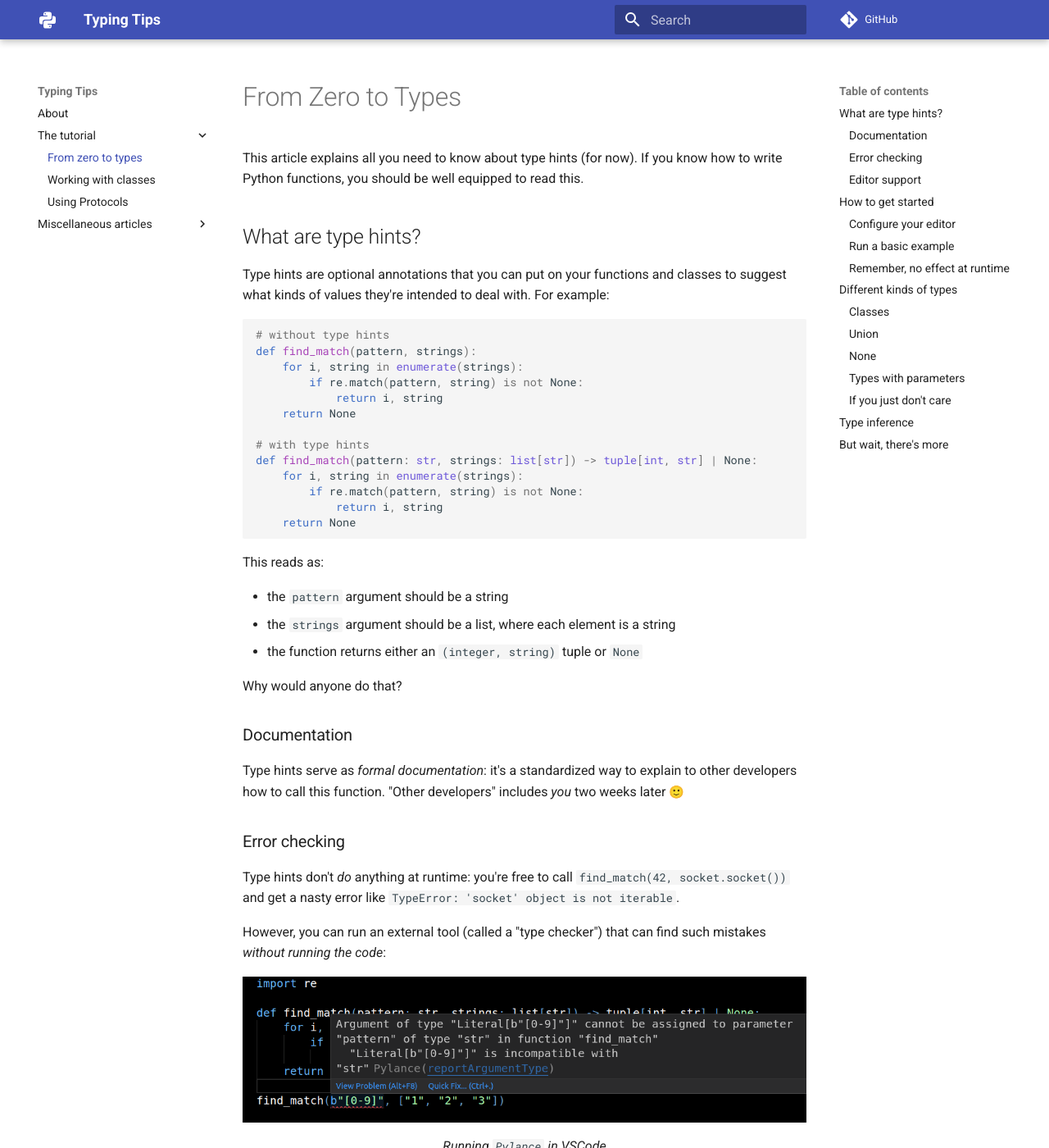
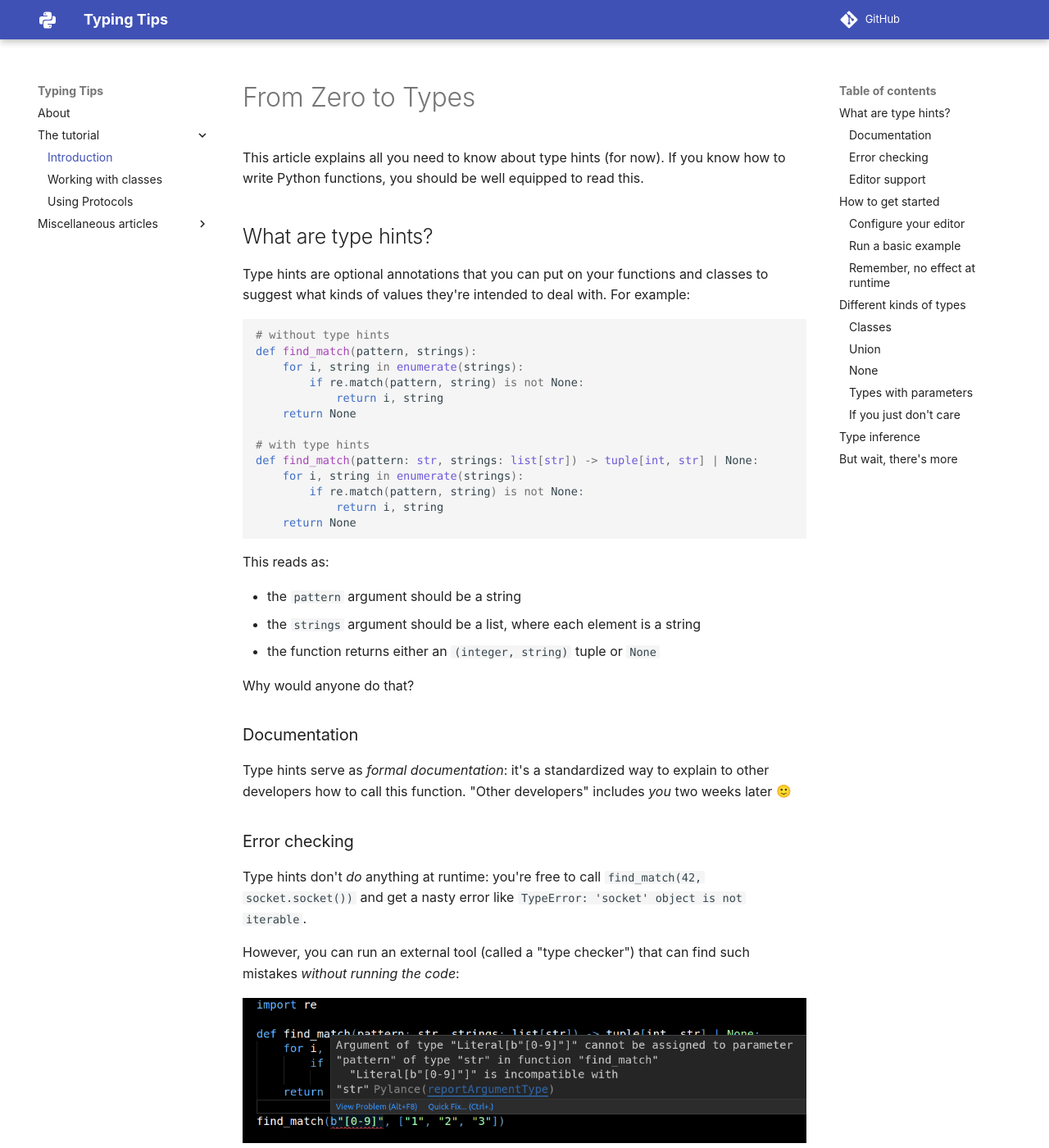
Before and after one commit to decorator-factory/typing-tips, an MkDocs documentation site: the page built from docs/tutorial/0-start-here/index.md, in a window 1280 px wide and 1400 px high. Shown: the whole window at 82% size. Built offline with MkDocs 1.6.1 and Material for MkDocs 9.7.7, drawn with Linux system fonts in a browser that asks for light colours; emoji names are drawn with the system emoji font; plug-ins that fetch from the network failed and are left out; comment, search, counter and statistics services are not loaded.

Commit message:
Use the browser's default fonts

```diff
--- a/mkdocs.yml
+++ b/mkdocs.yml
@@ -5,7 +5,7 @@
 nav:
   - "About": index.md
   - "The tutorial":
-    - "From zero to types": tutorial/0-start-here/index.md
+    - "Introduction": tutorial/0-start-here/index.md
     - "Working with classes": tutorial/1-working-with-classes/index.md
     - "Using Protocols": tutorial/2-using-protocols/index.md
   - "Miscellaneous articles":
@@ -16,6 +16,7 @@
   name: material
   icon:
     logo: material/language-python
+  font: false
 
 
 markdown_extensions:
@@ -37,3 +38,7 @@
       alternate_style: true
 
   - footnotes
+
+plugins:
+  - privacy:
+      enabled: true
```
Also changed, not shown: 1 other file.
